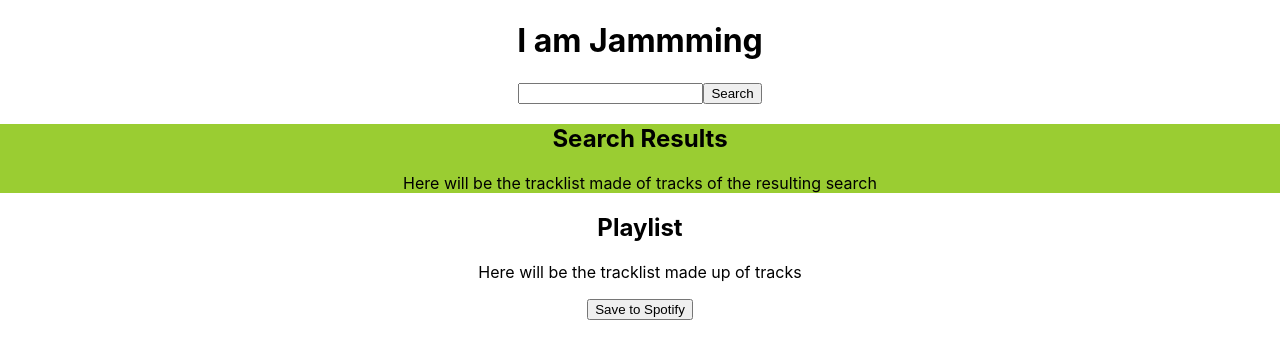
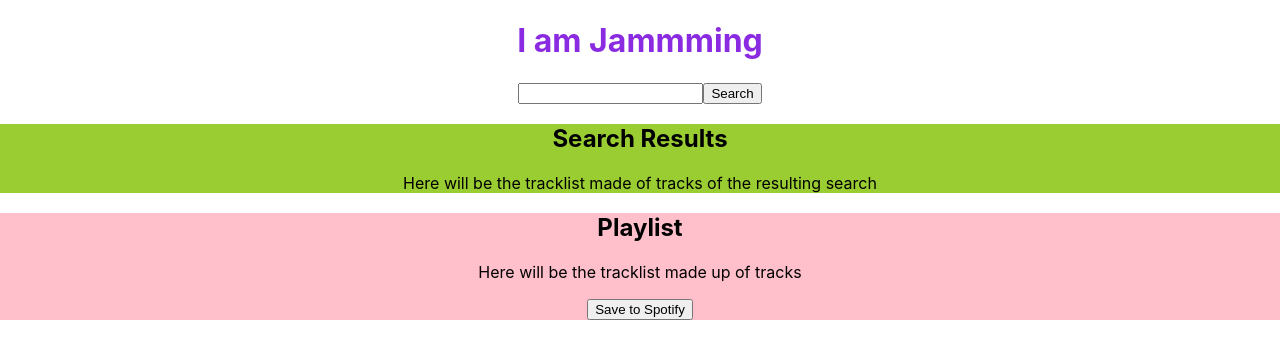
Before and after one commit to WhiteUnicorn95/jammming, a React (Create React App) app: page / in a window 1280 px wide. Shown: the top 358 px of the page. Built offline with nearby package versions, Linux system fonts and the light colour scheme.

Commit message:
link app.css

```diff
--- a/src/App.css
+++ b/src/App.css
@@ -1,38 +1,7 @@
-.App {
+.app {
   text-align: center;
 }
 
-.App-logo {
-  height: 40vmin;
-  pointer-events: none;
+.h1 {
+  color: blueviolet;
 }
-
-@media (prefers-reduced-motion: no-preference) {
-  .App-logo {
-    animation: App-logo-spin infinite 20s linear;
-  }
-}
-
-.App-header {
-  background-color: #282c34;
-  min-height: 100vh;
-  display: flex;
-  flex-direction: column;
-  align-items: center;
-  justify-content: center;
-  font-size: calc(10px + 2vmin);
-  color: white;
-}
-
-.App-link {
-  color: #61dafb;
-}
-
-@keyframes App-logo-spin {
-  from {
-    transform: rotate(0deg);
-  }
-  to {
-    transform: rotate(360deg);
-  }
-}
--- a/src/App.js
+++ b/src/App.js
@@ -5,11 +5,12 @@ import Playlist from './components/Playlist';
 
 function App() {
   return (
-    <div className="App">
-      <h1> I am Jammming</h1>
+    <div className='app' >
+      <h1 className='h1'> I am Jammming</h1>
       <SearchBar />
       <SearchResults />
       <Playlist />
+      <p></p>
     </div>
   );
 }
--- a/src/components/Playlist.js
+++ b/src/components/Playlist.js
@@ -2,11 +2,11 @@ import React from 'react';
 import styles from './Playlist.module.css';
 
 function Playlist() {
-    return <>
+    return <div className = {styles.maindiv}>
         <h2>Playlist</h2>
         <p>Here will be the tracklist made up of tracks</p>
         <button>Save to Spotify</button>
-    </>;
+    </div>;
 };
 
 export default Playlist;
--- a/src/components/Playlist.module.css
+++ b/src/components/Playlist.module.css
@@ -0,0 +1,3 @@
+.maindiv {
+    background-color: pink;
+}
```
